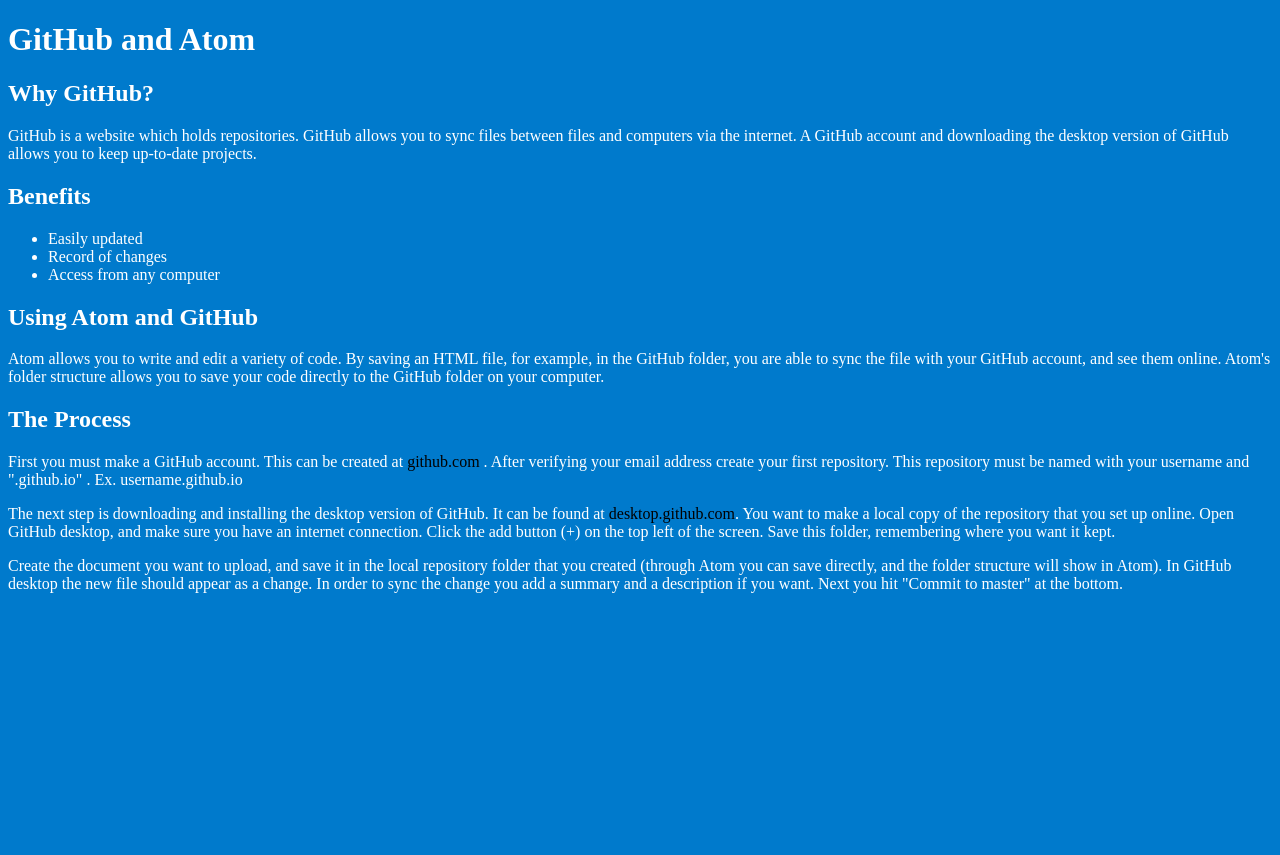
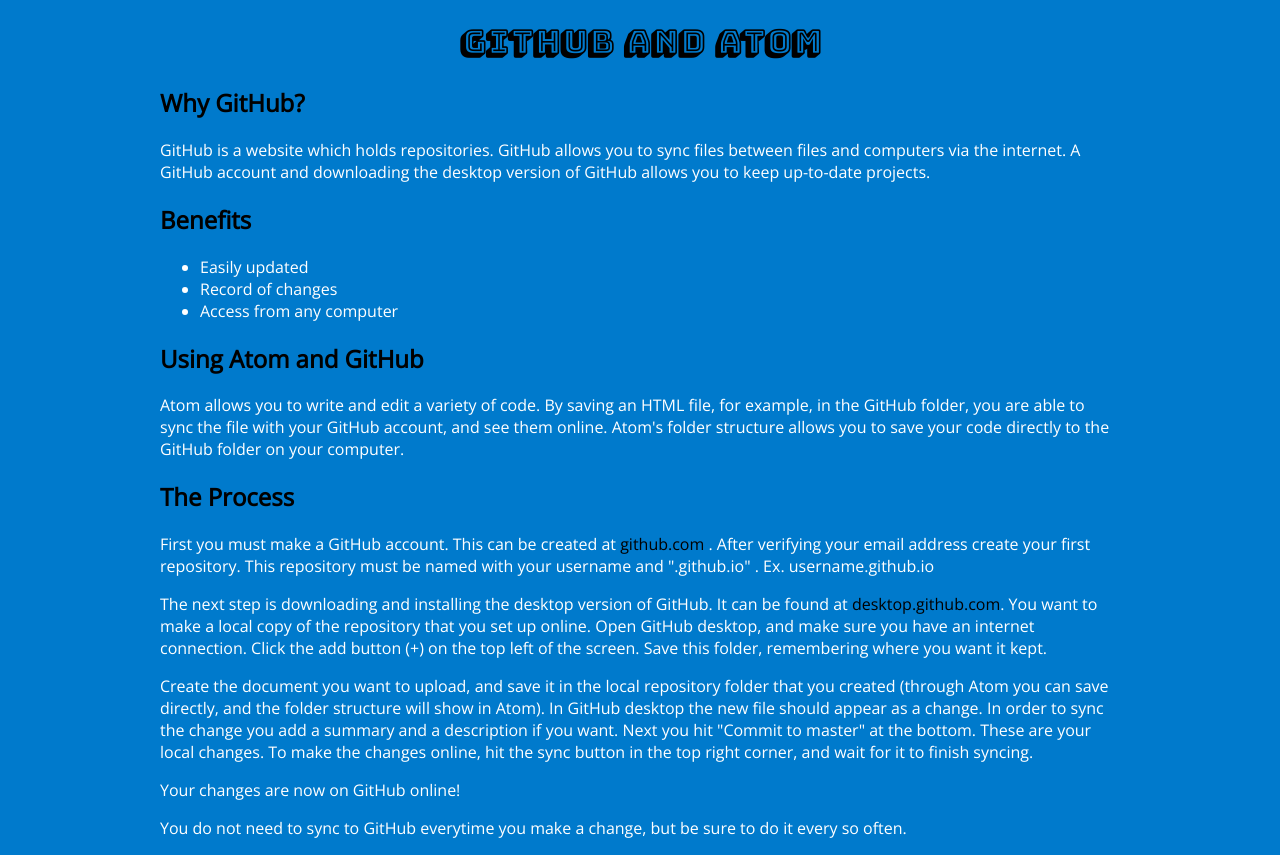
Before and after one commit to nbwells/nbwells.github.io, a plain HTML site: page index.html in a window 1280 px wide. Before the commit the page ends 800 px from the top, so only its background shows below. Drawn offline with nearby package versions, Linux system fonts and the light colour scheme.

Commit message:
Finish content, styling

```diff
--- a/index.html
+++ b/index.html
@@ -55,6 +55,15 @@
      and the folder structure will show in Atom). In GitHub desktop the new file
      should appear as a change. In order to sync the change you add a summary
      and a description if you want. Next you hit "Commit to master" at the bottom.
+     These are your local changes. To make the changes online, hit the sync button
+     in the top right corner, and wait for it to finish syncing.
+  </p>
+  <p>
+    Your changes are now on GitHub online!
+  </p>
+  <p>
+    You do not need to sync to GitHub everytime you make a change,
+    but be sure to do it every so often.
   </p>
 </body>
 </html>
--- a/style.css
+++ b/style.css
@@ -1,9 +1,22 @@
-
+@import url('https://fonts.googleapis.com/css?family=Bungee+Shade|Open+Sans');
 body{
+  width: 960px;
+  margin: 0 auto;
   background-color: #007acc;
   color: white;
 }
-a{
-  text-decoration: none;
+h1{
+  text-align: center;
+  font-family: Bungee Shade, serif;
+}
+h1, h2{
+  color:black;
+
+}
+h2, p, li{
+  font-family: Open Sans, sans-serif;
+}
+
+a {text-decoration: none;
   color: black;
 }
```
